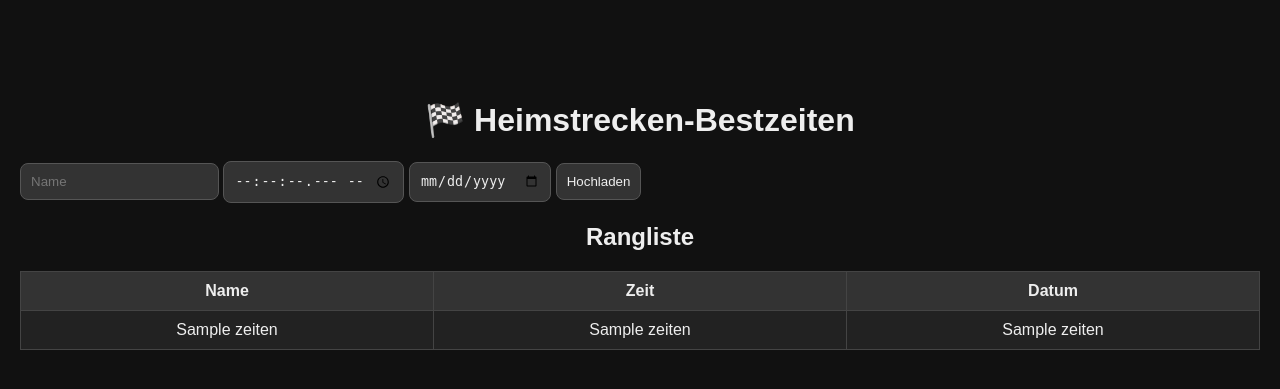
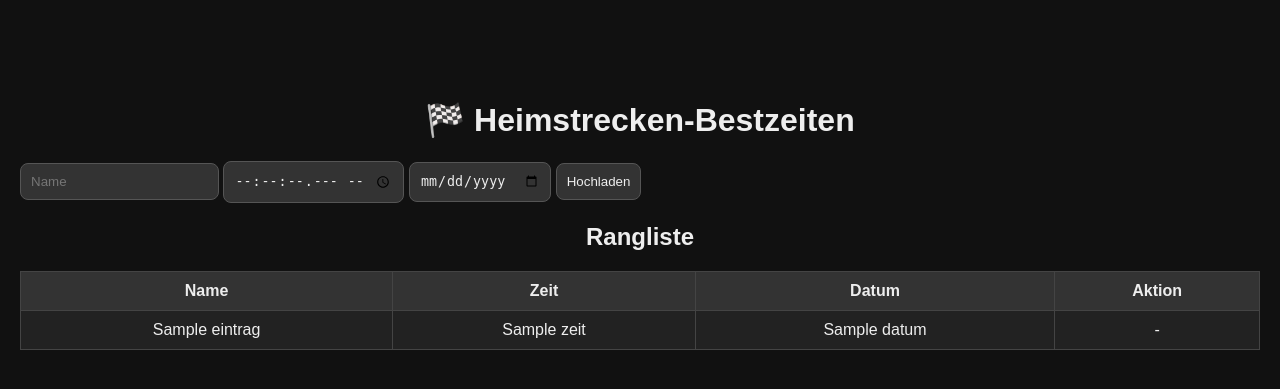
Before and after one commit to Tafi03/racevalleykings, a Flask app: template templates/index.html in a window 1280 px wide. Shown: the top 389 px of the page. Run offline with Flask 3, Linux system fonts and the light colour scheme; the template is opened without the code that fills it: most values are stand-ins (such as "Sample title", 1, 10 or a date in 2020); parts of the project's set-up code (start-up, migrations or seed data) failed here and were passed over.

Commit message:
Feature: Zeiten löschen (Admin & Owner)

```diff
--- a/app.py
+++ b/app.py
@@ -5,9 +5,9 @@ import os
 
 # ── Flask-Grundkonfiguration ──────────────────────────────────────────
 app = Flask(__name__)
-app.secret_key = os.environ.get("SECRET_KEY", "dev-secret")      # in Render setzen!
+app.secret_key = os.environ.get["SECRET_KEY"]
 
-DATABASE_URL = os.environ["DATABASE_URL"]                        # Render-Postgres
+DATABASE_URL = os.environ["DATABASE_URL"]
 engine = create_engine(DATABASE_URL, pool_pre_ping=True, future=True)
 
 # ── Datenbank-Schema einmalig anlegen ────────────────────────────────
@@ -27,17 +27,17 @@ def init_db() -> None:
                 name   TEXT NOT NULL,
                 zeit   TEXT NOT NULL,
                 datum  DATE NOT NULL,
-                "user"   TEXT
+                "user" TEXT
             );
         """))
-
         try:
-            conn.execute(text("ALTER TABLE zeiten ADD COLUMN user TEXT;"))
+            conn.execute(text('ALTER TABLE zeiten ADD COLUMN "user" TEXT;'))
         except Exception:
             pass
+
 init_db()
 
-# ── Hilfsfunktionen ─────────────────────────────────────────────────
+# ── Hilfsfunktionen ───────────────────────────────────────────────────
 def current_user_role():
     user = session.get("user")
     if not user:
@@ -61,24 +61,25 @@ def add_user(username: str, password_plain: str, is_admin: bool = False):
             {"u": username, "p": pw_hash, "a": is_admin}
         )
 
-# ── Routen ──────────────────────────────────────────────────────────
+# ── Routen ────────────────────────────────────────────────────────────
 @app.route('/')
 def root():
-    """Start: immer erst zur Login-Seite – außer man ist eingeloggt."""
     if 'user' in session:
         return redirect('/zeiten')
     return redirect('/login')
 
 @app.route('/zeiten')
 def zeiten():
-    """Hauptseite (Rangliste) – nur für eingeloggte User."""
     if 'user' not in session:
         return redirect('/login')
 
     user, admin = current_user_role()
     with engine.begin() as conn:
         zeiten = conn.execute(
-            text("SELECT name, zeit, datum FROM zeiten ORDER BY zeit ASC")
+            text("""
+                SELECT id, name, zeit, datum, "user"
+                FROM zeiten ORDER BY zeit ASC
+            """)
         ).all()
     return render_template("index.html", zeiten=zeiten, user=user, admin=admin)
 
@@ -89,11 +90,31 @@ def add():
     name  = request.form['name']
     zeit  = request.form['zeit']
     datum = request.form['datum']
+    owner = session['user']
     with engine.begin() as conn:
         conn.execute(
-            text("INSERT INTO zeiten (name, zeit, datum) VALUES (:n, :z, :d)"),
-            {"n": name, "z": zeit, "d": datum}
+            text("""
+                INSERT INTO zeiten (name, zeit, datum, "user")
+                VALUES (:n, :z, :d, :o)
+            """),
+            {"n": name, "z": zeit, "d": datum, "o": owner}
         )
+    return redirect('/zeiten')
+
+@app.route('/delete/<int:zid>', methods=['POST'])
+def delete_time(zid):
+    user, is_admin = current_user_role()
+    if not user:
+        return redirect('/login')
+
+    with engine.begin() as conn:
+        if is_admin:
+            conn.execute(text("DELETE FROM zeiten WHERE id = :id"), {"id": zid})
+        else:
+            conn.execute(
+                text('DELETE FROM zeiten WHERE id = :id AND "user" = :u'),
+                {"id": zid, "u": user}
+            )
     return redirect('/zeiten')
 
 @app.route('/login', methods=['GET', 'POST'])
@@ -118,7 +139,7 @@ def logout():
     session.pop('user', None)
     return redirect('/login')
 
-# ── Admin-Bereich ────────────────────────────────────────────────────
+# ── Admin-Bereich ─────────────────────────────────────────────────────
 @app.route('/admin')
 def admin_panel():
     user, is_admin = current_user_role()
@@ -151,6 +172,6 @@ def admin_delete_user(user_id):
         conn.execute(text("DELETE FROM nutzer WHERE id = :id"), {"id": user_id})
     return redirect('/admin')
 
-# ── Lokalstart ──────────────────────────────────────────────────────
+# ── Lokalstart ───────────────────────────────────────────────────────
 if __name__ == '__main__':
     app.run(debug=True)
--- a/static/style.css
+++ b/static/style.css
@@ -53,3 +53,9 @@ body.dark button:hover{background:#444;}
     cursor:pointer;
     color:gold;
 }
+
+table button{
+  padding:4px 8px;font-size:13px;background:#d9534f;color:#fff;
+  border:none;border-radius:6px;cursor:pointer;
+}
+table button:hover{background:#c9302c;}
--- a/templates/index.html
+++ b/templates/index.html
@@ -2,7 +2,7 @@
 <html lang="de">
 <head>
     <meta charset="UTF-8">
-    <title>Race Valley Kings 🏁</title>
+    <title>Race Valley Kings</title>
     <link rel="stylesheet" href="{{ url_for('static', filename='style.css') }}">
     <link rel="icon" href="{{ url_for('static', filename='favicon.ico') }}">
 </head>
@@ -30,14 +30,23 @@
     <h2>Rangliste</h2>
     <table>
         <thead>
-            <tr><th>Name</th><th>Zeit</th><th>Datum</th></tr>
+            <tr><th>Name</th><th>Zeit</th><th>Datum</th><th>Aktion</th></tr>
         </thead>
         <tbody>
-            {% for n, z, d in zeiten %}
+            {% for eintrag in zeiten %}
             <tr>
-                <td>{{ n }}</td>
-                <td>{{ z }}</td>
-                <td>{{ d }}</td>
+                <td>{{ eintrag.name }}</td>
+                <td>{{ eintrag.zeit }}</td>
+                <td>{{ eintrag.datum }}</td>
+                <td>
+                    {% if admin or eintrag.user == user %}
+                    <form action="/delete/{{ eintrag.id }}" method="POST" style="display:inline;">
+                        <button type="submit" title="Löschen">🗑️</button>
+                    </form>
+                    {% else %}
+                        -
+                    {% endif %}
+                </td>
             </tr>
             {% endfor %}
         </tbody>
```
